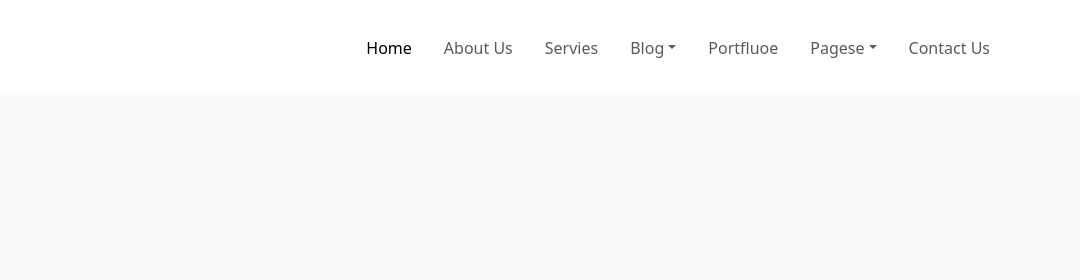
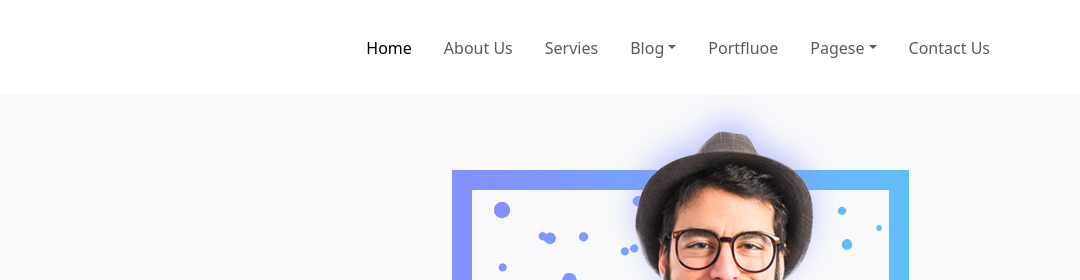
Before and after one commit to sagorahmad420/class22topw, a plain HTML site: page index.html in a window 1280 px wide. Shown: the top 280 px of the page, 200-1280 px from the left. Drawn offline with nearby package versions, Linux system fonts and the light colour scheme; files whose address does not match are found by name.

Commit message:
Update index.html

```diff
--- a/index.html
+++ b/index.html
@@ -81,7 +81,7 @@
                 </div>
             </div>
             <div class="col-lg-6 col-md-6">
-                <img src="../img/hero-img.jpg" alt="">
+                <img src="img2/hero-img.jpg" alt="">
             </div>
         </div>
     </div>
```
